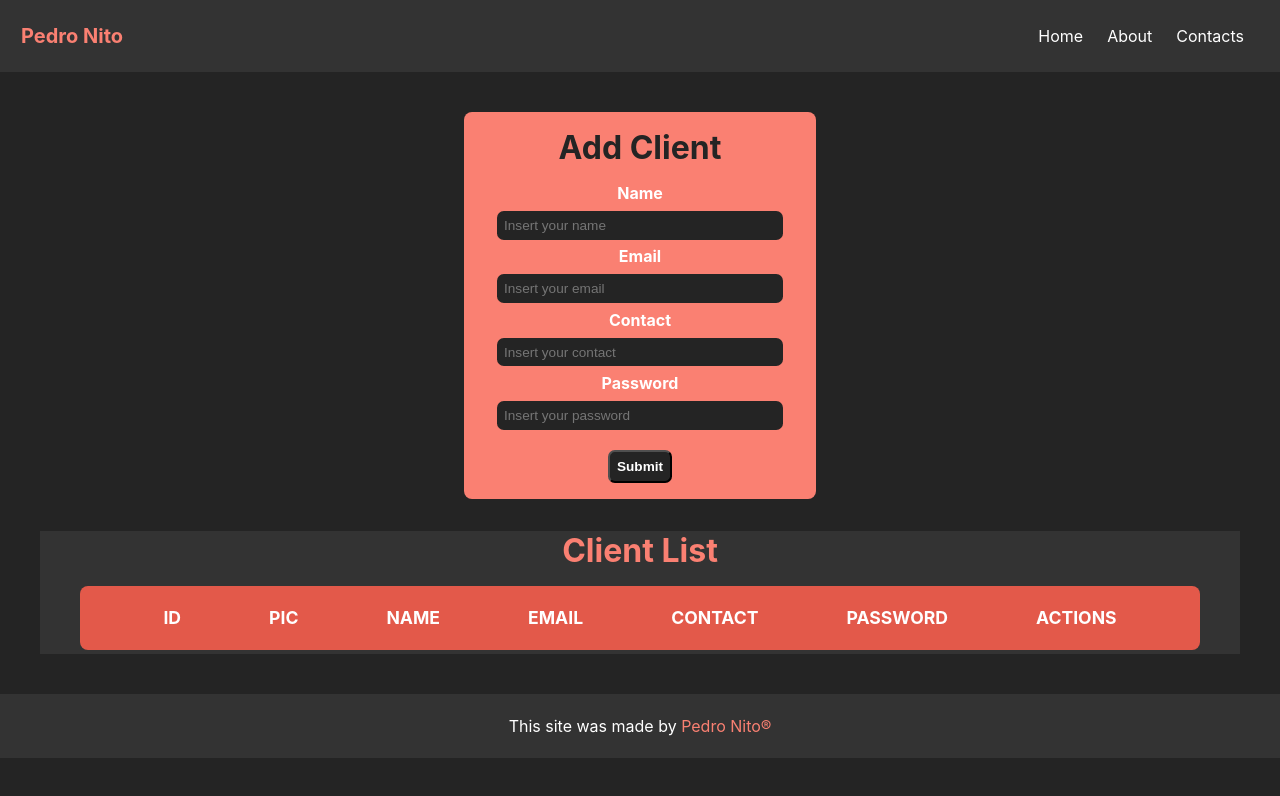
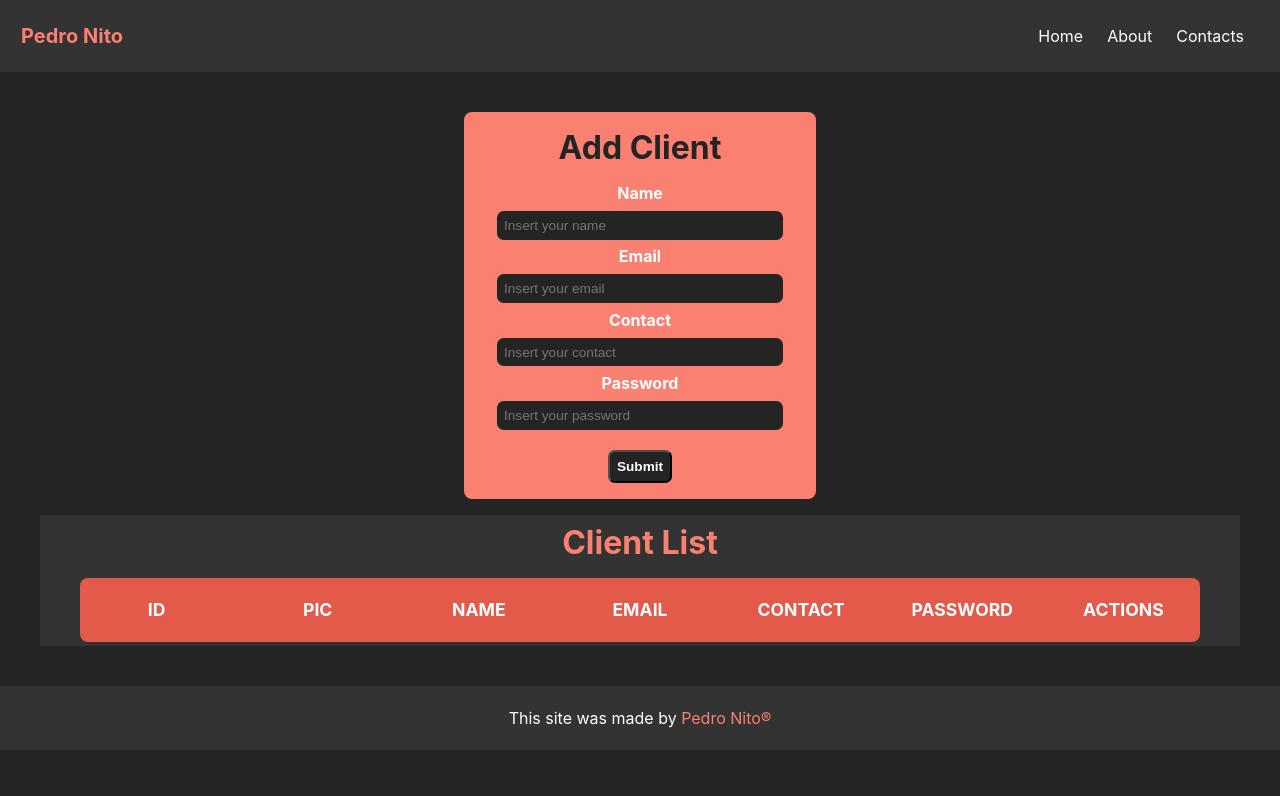
Before and after one commit to PedroNito/ClientList, a Vue app: page / in a window 1280 px wide. Shown: the top 796 px of the page. Built offline with nearby package versions, Linux system fonts and the light colour scheme.

Commit message:
user list changed to grid

```diff
--- a/src/components/UserList.vue
+++ b/src/components/UserList.vue
@@ -15,14 +15,13 @@ import uuID from "vue-uuid"
         <h1>Client List</h1>
         <div class="table">
             <div class="table-head">
-                <label for="ID" class="label">ID</label>
+                <label for="ID" class="grid-item label">ID</label>
                 <label for="img" class="label">PIC</label>
                 <label for="name" class="label">NAME</label>
                 <label for="email" class="label">EMAIL</label>
                 <label for="contact" class="label">CONTACT</label>
                 <label for="password" class="label">PASSWORD</label>
                 <label for="password" class="label">ACTIONS</label>
-            </div>
             </div>
             <div class="table-body">
                 <div class="table-row" v-for="user in UserList" :key="user.id">
@@ -32,9 +31,11 @@ import uuID from "vue-uuid"
                     <label for="email" class="table-label">{{ user.email }}</label>
                     <label for="contact" class="table-label">{{ user.contact }}</label>
                     <label for="password" class="table-label">{{ user.password }}</label>
+
                     <div class="btn-position">
                         <button class="btn-edit">Edit</button>
                         <button class="btn-del">Delete</button>
+                    </div>
                 </div>
             </div>
         </div>
@@ -44,36 +45,32 @@ import uuID from "vue-uuid"
 <style scoped>
 .back-color{
     background-color: #333;
+    margin-top: 1em;
+    margin-bottom: 1em;
+    padding-top: 0.5em;
 }
     .table {
-        display:flex ;
+        display: flex;
         flex-direction: column;
         align-items: center;
         margin-top: 1em;
     }
     .table-head {
-        display: flex;
-        flex-direction: row;
-        justify-content: center;
+        display: grid;
+        grid-template-columns: repeat(7, 1fr);
         align-items: center;
-        gap: 5.5em;
         background-color: rgb(227, 89, 74);
         border-radius: 0.5em;
         width: 70em;
         height: 4em;
         margin-bottom: 0.25em;
-    }
-    .table-body {
-        display: flex;
-        flex-direction: column;
-        align-items: center;
-        gap: 0.25em;
+        gap: 0.5em;
     }
     .table-row {
-        display: flex;
-        flex-direction: row;
+        display: grid;
+        grid-template-columns: repeat(7, 1fr);
+        margin-bottom: 0.5em;
         align-items: center;
-        gap: 1em;
         width: 70em;
         height: 3em;
         background-color: rgb(219, 151, 143);
@@ -85,20 +82,17 @@ import uuID from "vue-uuid"
         color:rgb(255, 255, 255);
     }
     .table-label{
-        width: 70em;
         font-size: 1em;
         color:black;
     }
     h1{
-        margin-top: 1em;
         color: salmon;
     }
     .btn-position{
         display: flex;
         flex-direction: row;
-        gap: 1em;
-        margin-right: 1em;
-        align-items: center;
+        justify-content: center;
+        gap: 0.5em;
     }
     .btn-edit{
         width: 4em;
```
Lines whose indentation alone changed are shown as unchanged.
